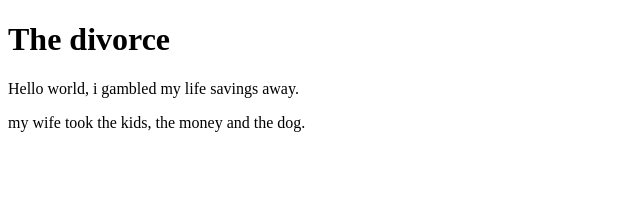
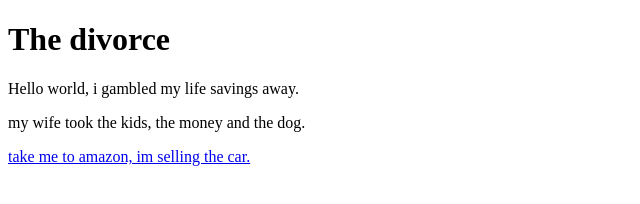
Before and after one commit to JaylenbEgg/jaylenb, a plain HTML site: page index.html in a window 1280 px wide. Shown: the whole page, without its empty margins (0-640 px from the left). Drawn offline with Linux system fonts and the light colour scheme.

Commit message:
html code

```diff
--- a/index.html
+++ b/index.html
@@ -12,7 +12,7 @@
   <h1> The divorce </h1>
   <p> Hello world, i gambled my life savings away. </p>
  <p>my wife took the kids, the money and the dog. </p>
-
+  <a href="https://www.amazon.com/"> take me to amazon, im selling the car. </a>
 
   <script src="script.js"></script>
 </body>
```
